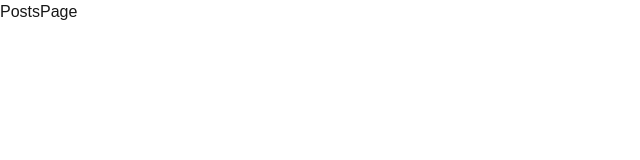
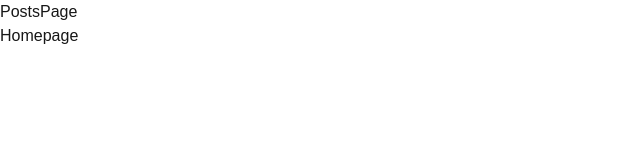
Before and after one commit to EjayGit/week-08, a Next.js app: page /posts in a window 1280 px wide. Shown: the top 160 px of the page, without its empty margins (0-640 px from the left). Built offline with nearby package versions, Linux system fonts and the light colour scheme.

Commit message:
chore: init page layout

```diff
--- a/src/app/page.js
+++ b/src/app/page.js
@@ -1,11 +1,13 @@
 import Header from '@/components/Header'
 import Footer from '@/components/Footer'
+import Link from 'next/link'
 
 export default function HomePage(){
 	return(
 		<>
 			<Header/>
 				<h1>Homepage</h1>
+				<Link href={'/posts'}>Posts</Link>
 			<Footer/>
 		</>
 	);
--- a/src/app/posts/[postID]/page.js
+++ b/src/app/posts/[id]/page.js
@@ -1,10 +1,11 @@
-export default async function PostID({params}){
+export default async function postId({params}){
 
     const {id} = await params;
+    console.log(id);
 
     return(
         <>
             <h1>Post number: {id}</h1>
         </>
-    )
+    );
 }
--- a/src/app/posts/page.js
+++ b/src/app/posts/page.js
@@ -1,7 +1,10 @@
+import Link from 'next/link'
+
 export default function Posts(){
     return(
         <>
             <h1>PostsPage</h1>
+            <Link href={'/posts/1'}>Homepage</Link>
         </>
-    )
+    );
 }
```
